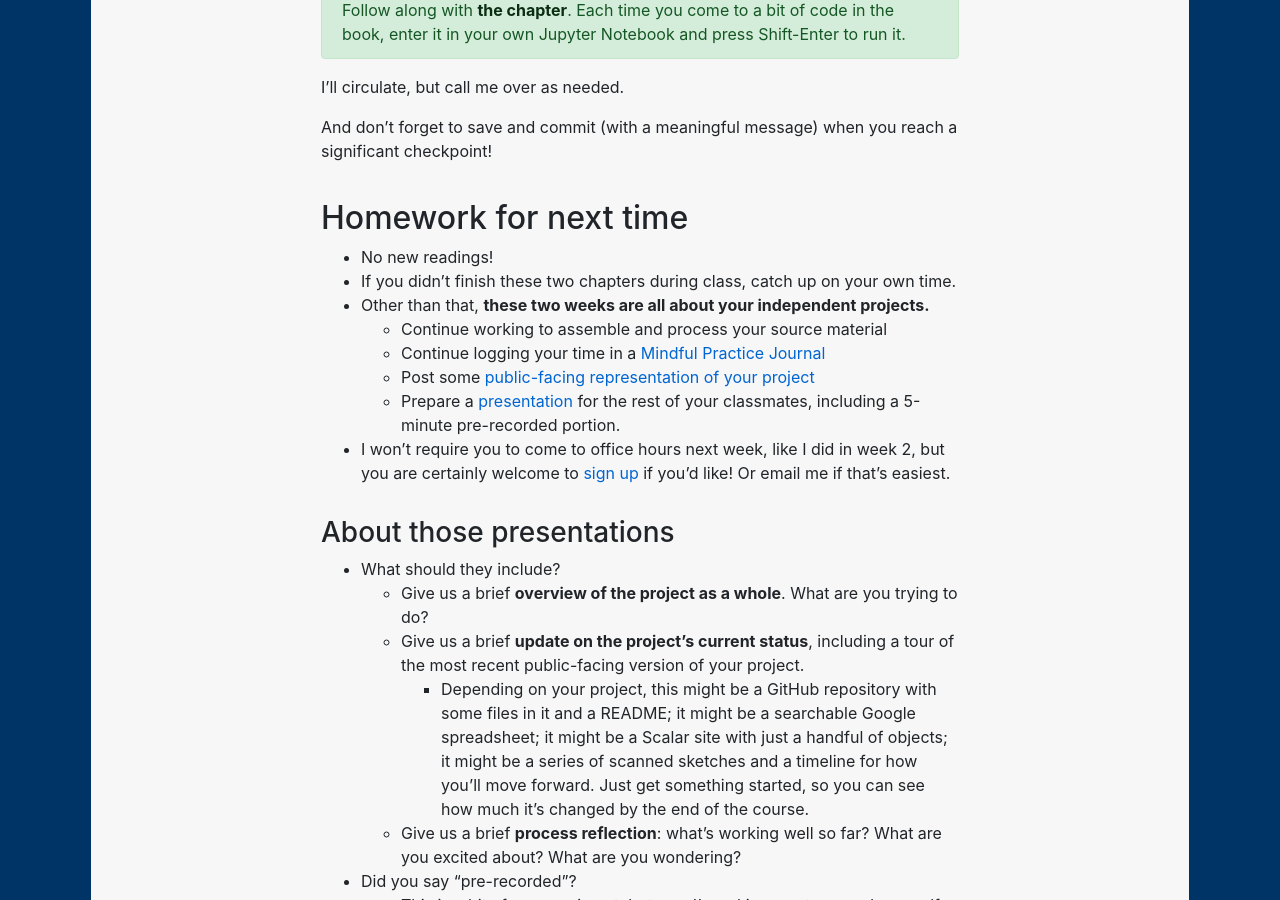
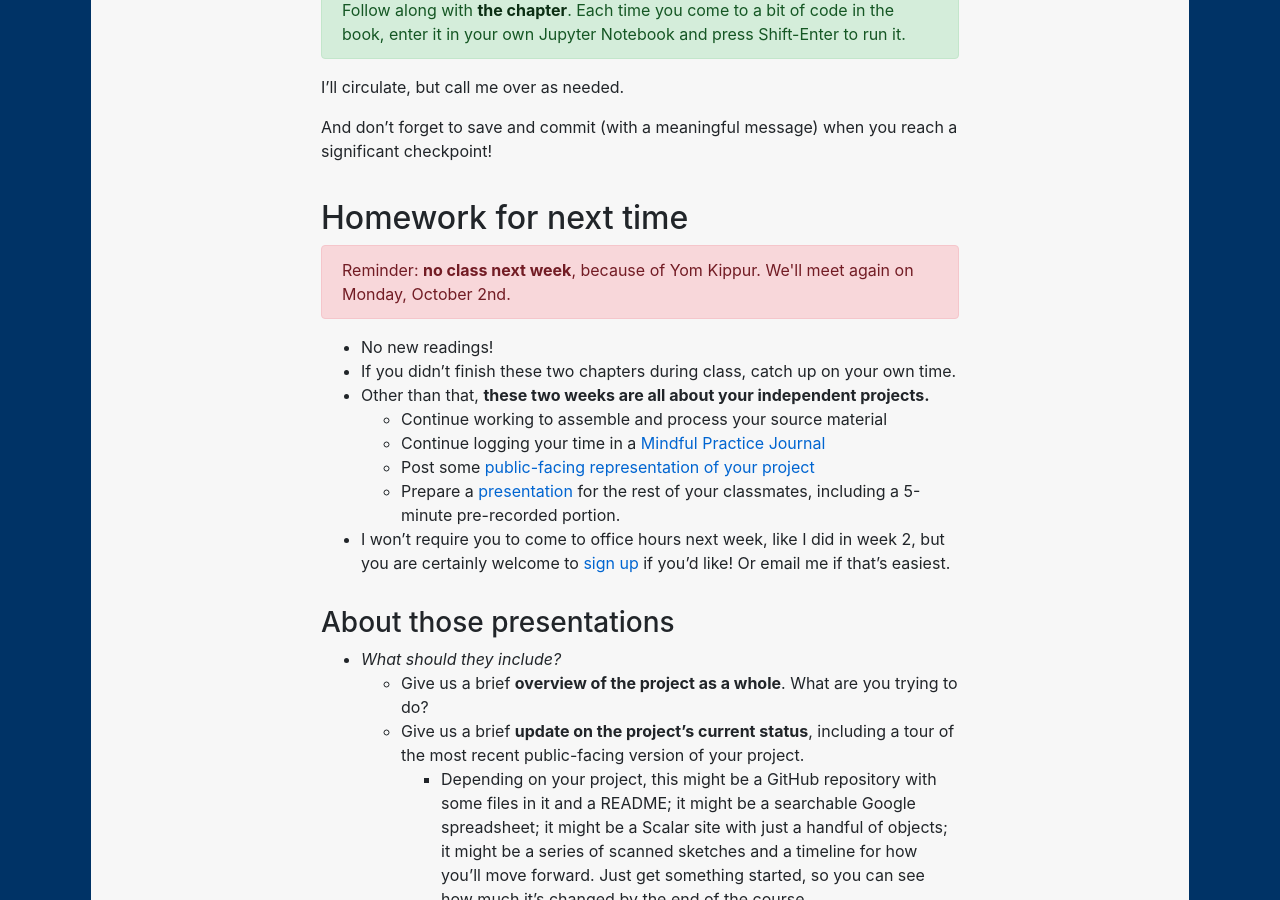
Before and after one commit to benmiller314/dsam2023fall, a Jekyll site: the page built from plans/week-04.md, in a window 1280 px wide and 900 px high, scrolled down 3661 px. Built offline with Jekyll 4.4.1, drawn with Linux system fonts in a browser that asks for light colours; our own code applies the rules of GitHub Pages for plain Markdown files; some of the changed text lies outside the part shown.

Commit message:
remove extra closing tags

```diff
--- a/plans/week-04.md
+++ b/plans/week-04.md
@@ -113,15 +113,15 @@
 
 <details><summary>Show me</summary>
 <figure>
-    <img alt="screenshot of Anaconda Navigator." src="../assets/img/jupyter-notebook-01-launch.png"></img>
+    <img alt="screenshot of Anaconda Navigator." src="../assets/img/jupyter-notebook-01-launch.png">
     <figcaption>Don't be fooled by JupyterLab or Anaconda Notebooks; the one we want is Jupyter Notebook.</figcaption>
 </figure>
 <figure>
-    <img alt="Jupyter Notebook opens with a list of files by default" src="../assets/img/jupyter-notebook-02-new-file.png"></img>
+    <img alt="Jupyter Notebook opens with a list of files by default" src="../assets/img/jupyter-notebook-02-new-file.png">
     <figcaption>Notice the similarity to the GitHub interface? (We could use that high-contrast color to highlight the New file button, but alas.)</figcaption>
 </figure>
 <figure>
-    <img alt="Jupyter Notebook new Python3 file" src="../assets/img/jupyter-notebook-03-interactive-cell.png"></img>
+    <img alt="Jupyter Notebook new Python3 file" src="../assets/img/jupyter-notebook-03-interactive-cell.png">
     <figcaption>When you see a cell inviting you "In [ ]:" you've made it.</figcaption>
 </figure>
 <figure>
@@ -146,6 +146,10 @@
 <a id="hw"></a>
 ## Homework for next time
 
+<div class="alert alert-danger">
+    Reminder: <strong>no class next week</strong>, because of Yom Kippur. We'll meet again on Monday, October 2nd.
+</div>
+
 * No new readings!
 * If you didn't finish these two chapters during class, catch up on your own time.
 * Other than that, **these two weeks are all about your independent projects.**
@@ -158,21 +162,23 @@
 
 ### About those presentations
 
-* What should they include?
+* _What should they include?_
     - Give us a brief **overview of the project as a whole**. What are you trying to do?
     - Give us a brief **update on the project's current status**, including a tour of the most recent public-facing version of your project.
         * Depending on your project, this might be a GitHub repository with some files in it and a README; it might be a searchable Google spreadsheet; it might be a Scalar site with just a handful of objects; it might be a series of scanned sketches and a timeline for how you'll move forward. Just get something started, so you can see how much it's changed by the end of the course.
     - Give us a brief **process reflection**: what's working well so far? What are you excited about? What are you wondering?
 
-* Did you say "pre-recorded"?
+* _Did you say "pre-recorded"?_
     - This is a bit of an experiment, but yes: I'm asking you to record yourself giving a short timed talk.
     - There are multiple reasons to do this: it builds a record for people who may have to be absent; it encourages you to practice your talk and decide what's most essential; and that, in turn, makes it more likely that we'll have enough time for everyone's presentation in the first half of class, so we can start writing comments to peers in the second half.
 
-* What should we be recording, exactly?
+* _What should we be recording, exactly?_
     - While I won't require that you prepare slides, some visuals are probably going to be helpful, and more so as the semester goes on and the public face of your project develops further. What do your source materials look like? How are you processing them, or trying to? How are you presenting them to readers (for now, us)? In addition to the sources, seeing the interfaces of your digital tools will help us all think about the affordances of those tools.
     - After we've seen everyone's presentations, we can talk about what we valued as audience members, and what we might want to try, method-wise, in terms of future presentations.
 
-* How do we make these recordings?
+* _How do we make these recordings?_
     - I don't have a preference for what tech to use for your recording, but one option you should know about is Panopto screen capture; you should have access through my.pitt.edu. Alternatives include Vimeo Record, Screencast-O-Matic, and any number of options you can find in online roundups and reviews; and you can also record a Zoom even if you're the only one in the room, which should allow you to both share your screen and add a picture-in-picture of your face.
 
 Any other questions or suggestions?
+
+Have a great couple of weeks, everyone, and please do be in touch in the meantime if I can be of any help!
```
